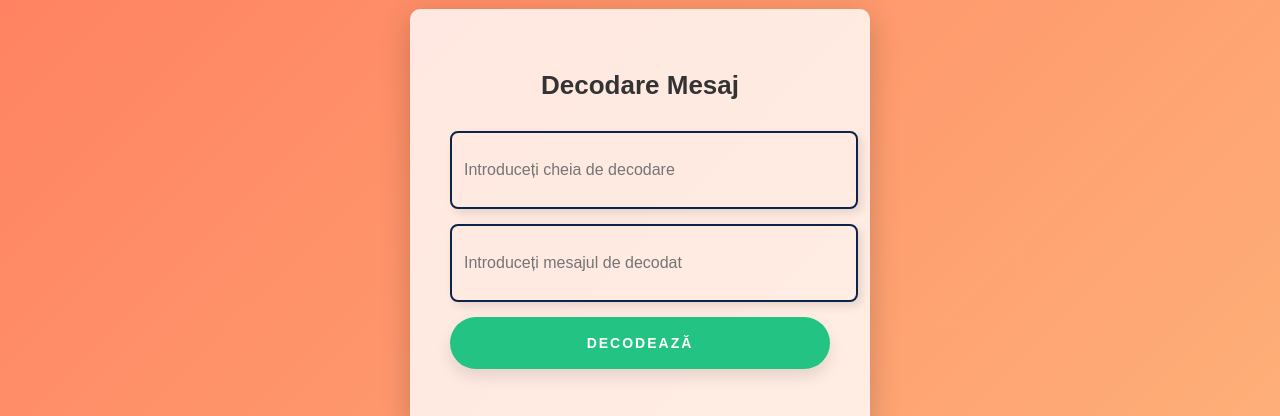
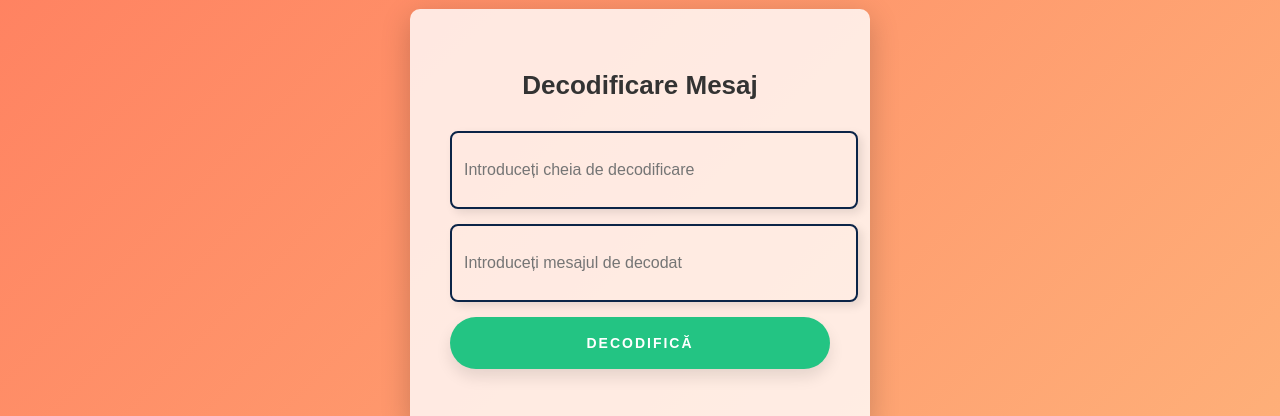
Before and after one commit to contandrei3/decoder, a plain HTML site: page index.html in a window 1280 px wide. Shown: the part 182-598 px from the top of the page. Drawn offline with Linux system fonts and the light colour scheme.

Commit message:
Update index.html

```diff
--- a/index.html
+++ b/index.html
@@ -117,10 +117,10 @@
 </head>
 <body>
     <div class="container">
-        <h2>Decodare Mesaj</h2>
+        <h2>Decodificare Mesaj</h2>
         <!-- Input pentru cheie -->
         <div class="input-container">
-            <input type="text" id="cheie" class="input" placeholder="Introduceți cheia de decodare">
+            <input type="text" id="cheie" class="input" placeholder="Introduceți cheia de decodificare">
             <span class="topline"></span>
             <span class="underline"></span>
             <label class="label">Cheie</label>
@@ -132,8 +132,8 @@
             <span class="underline"></span>
             <label class="label">Mesaj</label>
         </div>
-        <!-- Buton pentru a decoda mesajul -->
-        <button onclick="decodeMessage()">Decodează</button>
+        <!-- Buton pentru a decodifica mesajul -->
+        <button onclick="decodeMessage()">Decodifică</button>
         <!-- Afișarea rezultatului -->
         <p id="rezultat"></p>
     </div>
```
